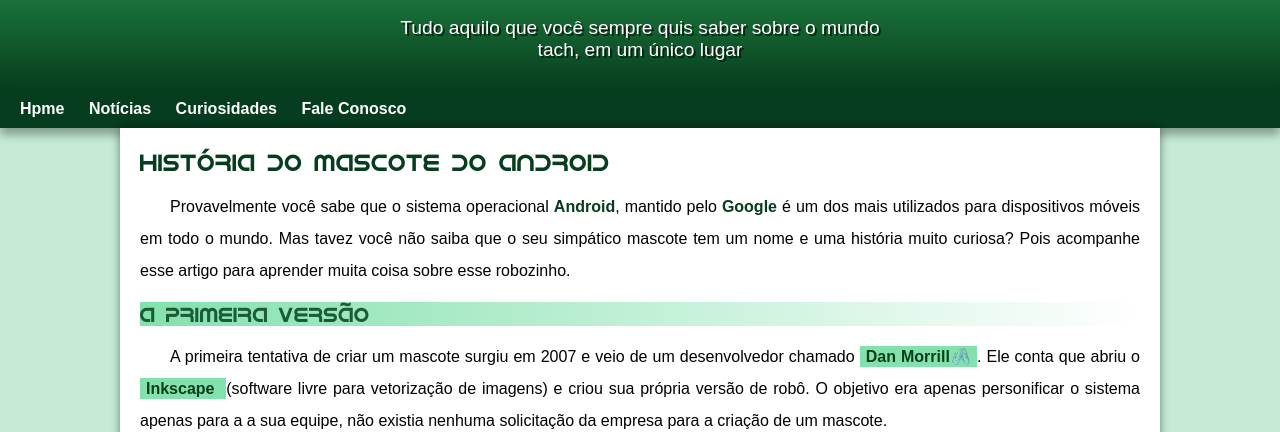
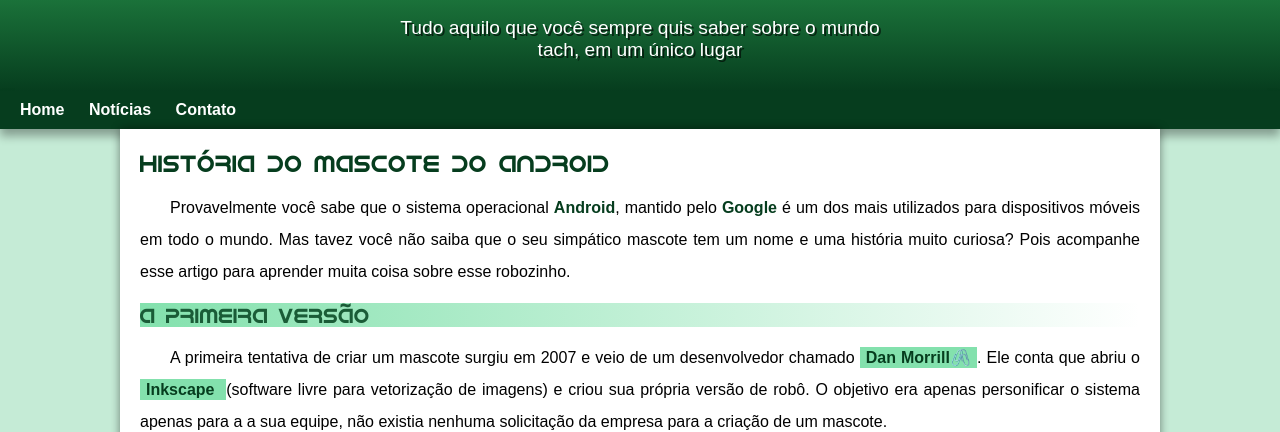
Before and after one commit to Fagner-Bagundes/projeto-android, a plain HTML site: page index.html in a window 1280 px wide. Shown: the part 90-522 px from the top of the page. Drawn offline with Linux system fonts and the light colour scheme.

Commit message:
problema de font resolvido

```diff
--- a/estilo/style.css
+++ b/estilo/style.css
@@ -4,7 +4,7 @@
 
 @font-face {
     font-family: 'android';
-    src: url('/fontes/idroid.otf') format('opentype');
+    src: url('../fontes/idroid.otf') format('opentype');
     font-weight: normal;
 }
 
@@ -18,7 +18,7 @@
 
     --fonte-padrao: Arial, Verdana, Helvetica, sans-serif;
     --fonte-destaque: 'Bebas Neue', sans-serif;
-    --font-android: 'android' ;
+    --font-android: 'android', Arial;
 }
 *{
     margin: 0px;
@@ -56,6 +56,7 @@ header>p{
     font-size: 1.2em;
     max-width: 500px;
     margin: auto;
+    padding-bottom: 30px;
     text-shadow: 2px 2px 0px rgba(0, 0, 0, 0.619);
 }
 nav{
--- a/index.html
+++ b/index.html
@@ -15,10 +15,9 @@
     </header>
 
     <nav>
-        <a href="#">Hpme</a>
+        <a href="#">Home</a>
         <a href="#">Notícias</a>
-        <a href="#">Curiosidades</a>
-        <a href="#">Fale Conosco</a>
+        <a href="#">Contato</a>
     </nav>
 
     <main>
```
